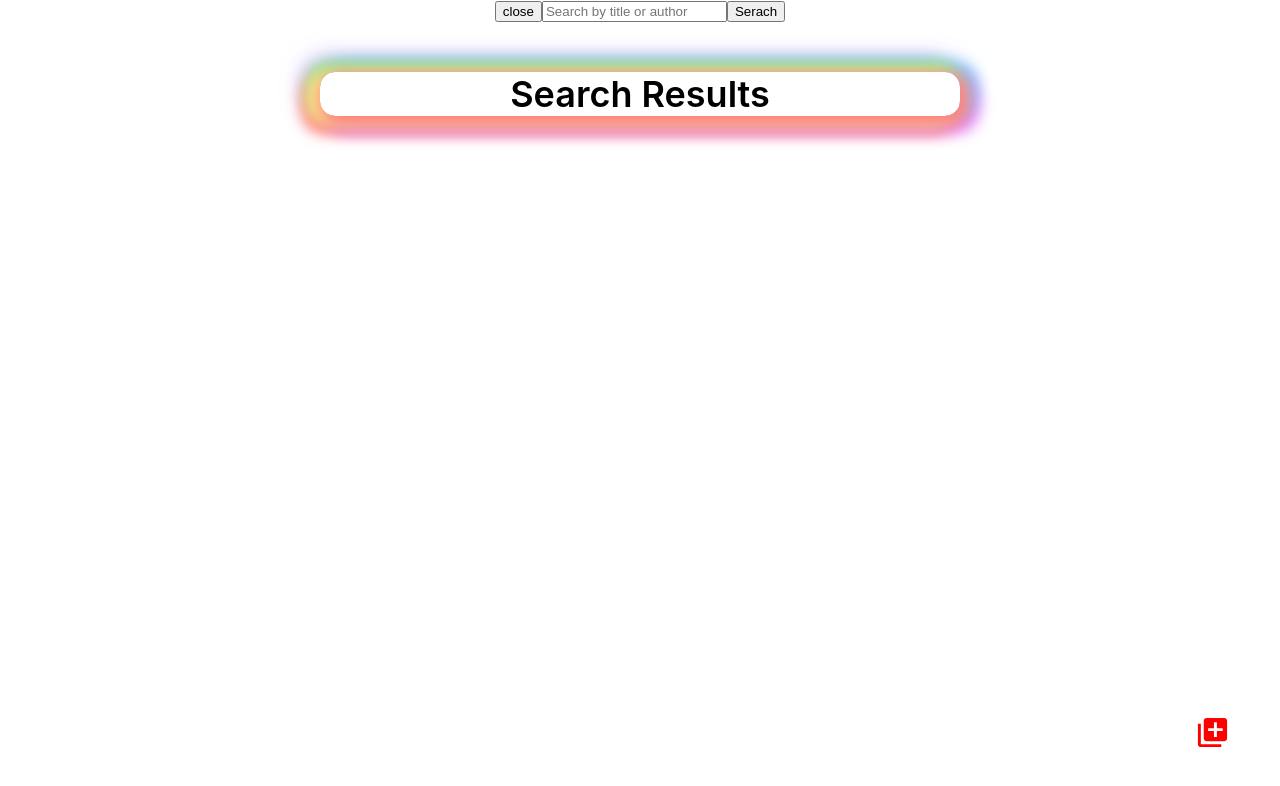
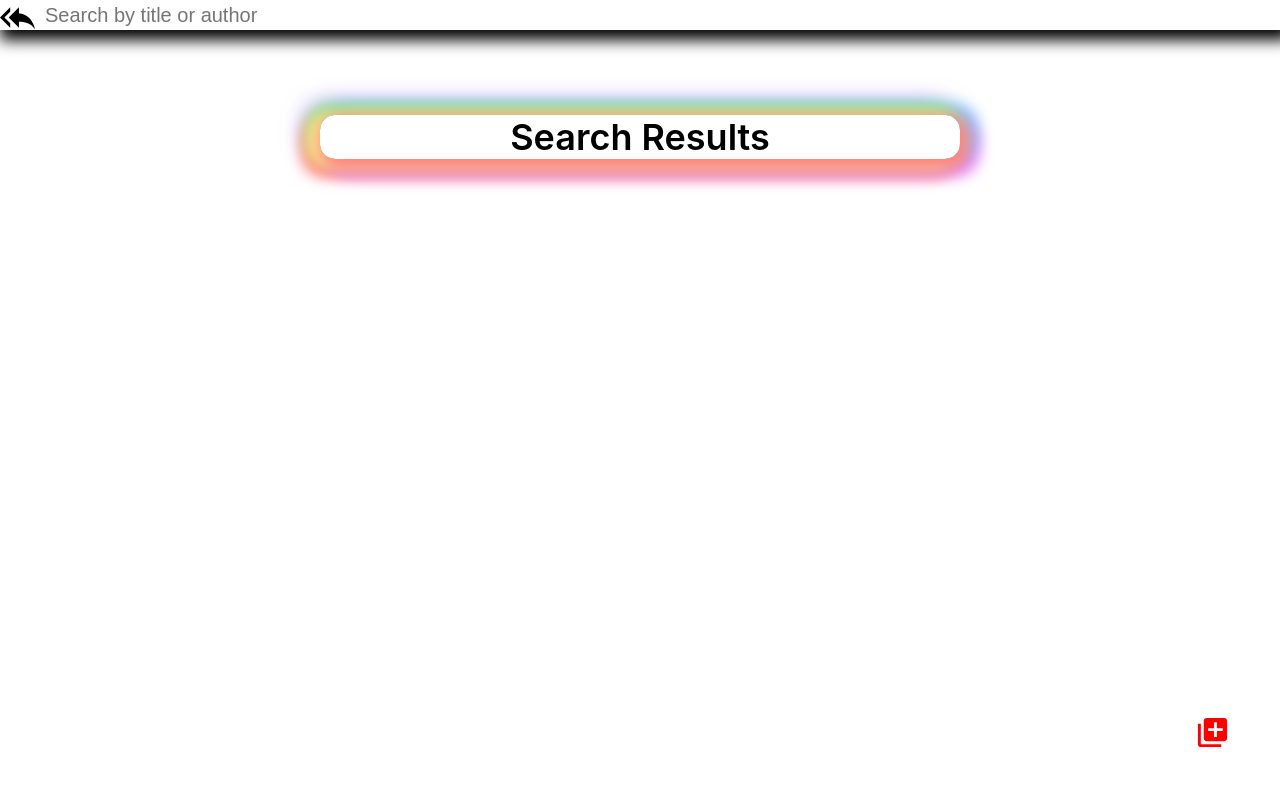
Before and after one commit to kmasaleh/udacity-reactnd-myreads, a React (Create React App) app: page / in a window 1280 px wide. Both pictures are taken after a click on the icon 1212 px from the left and 732 px from the top of the page. Shown: the top 786 px of the page. Built offline with nearby package versions, Linux system fonts and the light colour scheme.

Commit message:
Solving bugs

```diff
--- a/src/App.js
+++ b/src/App.js
@@ -3,11 +3,10 @@ import './App.css';
 import BookShelfComponent from './components/BookShelfComponent'
 import LibraryAddIcon from '@material-ui/icons/LibraryAdd';
 import SearchComponent from './components/SearchComponent';
-import Icon from '@material-ui/core/Icon';
-import {BookInfo, BookStatus,fromRawBooksToInfoBooks,mergeSearchWithUserBooks, mergeUserBooksWithSearch} from './../src/utilities/BookInfo'
+import { BookStatus,fromRawBooksToInfoBooks,mergeSearchWithUserBooks, mergeUserBooksWithSearch} from './../src/utilities/BookInfo'
 import {search,getAll} from './BooksAPI';
 
-var books = require('./books-mock.json').books; //(with path)
+//var books = require('./books-mock.json').books; //(with path)
 
 //var userBookStore =[];
 class  App extends Component {
@@ -16,7 +15,7 @@ class  App extends Component {
 
     this.state = {
       userBookStore : null ,
-      searchResultBooks : new Array() ,
+      searchResultBooks : [],
       searchOpened :false
     }
 
@@ -41,24 +40,34 @@ class  App extends Component {
   }
 
   applySearch =(text)=>{
+
+    let p = new Promise((resolve,reject)=>{
       if(text===null || text==="")
       {
-      getAll().then((books)=>{
+        getAll()
+        .then((books)=>{
           let searchBooks = fromRawBooksToInfoBooks(books);
           this.searchResultBooks = mergeSearchWithUserBooks(searchBooks,this.userBookStore);
           this.forceUpdate();
-    });
+          resolve();
+        })
+        .catch(error=> reject(error));
       }
       else{
-      search(text).then((books)=>{
+        search(text)
+        .then((books)=>{
             let searchBooks = fromRawBooksToInfoBooks(books);
             //let s = { searchResults : mergeSearchWithUserBooks(searchBooks,this.userBookStore)};
             //this.setState(s);
             this.searchResultBooks = mergeSearchWithUserBooks(searchBooks,this.userBookStore);
             //this.userBookStore = s;
             this.forceUpdate();
+            resolve();
+        })
+        .catch(error=> reject(error));
+      }
     });
-    }
+    return p;
 }
 
 closeSearch = ()=>{
@@ -77,14 +86,17 @@ drawShelves = ()=> {
   var infoRead = { books :this.getReadBooks(),title:"Read", refresh:this.refreshViews}
   return (
     <div>
-
-      <BookShelfComponent  info={infoWanttoRead}> </BookShelfComponent>
-      <BookShelfComponent  info={infoCurentlyReading}> </BookShelfComponent>
-      <BookShelfComponent  info={infoRead}></BookShelfComponent>
+      <BookShelfComponent  info={infoWanttoRead}/>
+      <BookShelfComponent  info={infoCurentlyReading}/>
+      <BookShelfComponent  info={infoRead}/>
     </div>
   );
 }
   render(){
+    var infoWanttoRead = { books :this.getWanttoReadBooks(),title:"Want To Read", refresh:this.refreshViews} ;
+    var infoCurentlyReading = { books :this.getReadingBooks(),title:"Currently Reading", refresh:this.refreshViews}
+    var infoRead = { books :this.getReadBooks(),title:"Read", refresh:this.refreshViews}
+
     return (
       <div className="App">
           { this.state.searchOpened &&
@@ -92,7 +104,16 @@ drawShelves = ()=> {
           }
 
            {
-            this.state.searchOpened===false &&  this.drawShelves()
+            this.state.searchOpened===false &&
+            (
+              <div>
+                <BookShelfComponent  info={infoWanttoRead}/>
+                <BookShelfComponent  info={infoCurentlyReading}/>
+                <BookShelfComponent  info={infoRead}/>
+              </div>
+            )
+
+            //this.drawShelves()
           }
           <LibraryAddIcon style={{ fontSize: 35 }} className='add' onClick={this.openSearch}></LibraryAddIcon>
 
--- a/src/components/BookComponent.js
+++ b/src/components/BookComponent.js
@@ -1,18 +1,11 @@
 import React,{Component} from 'react';
 import './BookComponent.css';
 import Icon from '@material-ui/core/Icon';
-import {AssignmentIcon}  from '@material-ui/icons/Assignment';
-
-
-
-
-
-export let UserBooks =  [];
 
 class BookComponent extends  Component{
     constructor(props){
         super(props);
-/*
+        /*
         this.state = {
             book: props.book
         }*/
@@ -42,21 +35,22 @@ class BookComponent extends  Component{
 //<Assignment style={{ color: red[500],fontsize:50 }}></Assignment>
 //               <Icon className="fa fa-plus-circle" />  <HomeIcon />
         return(
-            <div className='book-container'>
-               <div className='thumb-container'>
-                <img src={book.thumb} alt='thumbnail'/>
+            <div className='book-container' key={book.id}>
+               <div className='thumb-container' >
+                <img src={book?.thumb} alt='thumbnail' />
                </div>
                <div className='title'>{this.bookTitle}</div>
                {
                    book.authors?.map(a=> <div className='author'>{a}</div>)
                 }
                <Icon style={{ fontSize: 35 }} className='bottom-right' >assignment</Icon>
-               <select  className='menu bottom-right' onChange={ev=>this.changeStatus(ev.target)}>
+               <select  className='menu bottom-right' onChange={ev=>this.changeStatus(ev.target)}
+                defaultValue={this.props.book.status.toString()} >
                <option value="-1" disabled="disabled">Move To</option>
-                    <option value="0" selected={this.props.book.status===0}>None</option>
-                    <option value="1" selected={this.props.book.status===1}>Want to Read</option>
-                    <option value="2" selected={this.props.book.status===2}>Curently Reading</option>
-                    <option value="3" selected={this.props.book.status===3}>Read</option>
+                    <option value="0" >None</option>
+                    <option value="1" >Want to Read</option>
+                    <option value="2" >Curently Reading</option>
+                    <option value="3" >Read</option>
                 </select>
             </div>
         );
--- a/src/components/BookShelfComponent.css
+++ b/src/components/BookShelfComponent.css
@@ -14,4 +14,5 @@
     padding-bottom: 50px;
     margin: auto;
     text-align: center;
+    margin-top: 35px;
 }
--- a/src/components/SearchComponent.css
+++ b/src/components/SearchComponent.css
@@ -1,6 +1,47 @@
 .search-container{
-    height: 50px;
+    height: 30px;
+    width: 100%;
+    display: flex;
+    margin: 0;
+    -webkit-box-shadow: 5px 5px 15px 5px #000000;
+    box-shadow: 5px 5px 15px 5px #000000;
 }
 .search-container input{
-    height: 50px !important;
+    padding: 15px 10px;
+    font-size: 1.25em;
+    border: none;
+    outline: none;
+    flex: 1;
+    margin-left: 0;
 }
+.close-search{
+    cursor: pointer;
+}
+
+
+.loader {
+    /*
+    border: 16px solid #f3f3f3;
+    border-top: 16px solid #3498db;
+    */
+    border: 16px solid blue;
+    border-top: 16px solid red;
+
+    border-radius: 50%;
+    width: 40px;
+    height: 40px;
+    animation: spin 2s linear infinite;
+    margin: auto;
+   margin-top: 50px;
+
+
+  }
+
+  @keyframes spin {
+    0% { transform: rotate(0deg); }
+    100% { transform: rotate(360deg); }
+  }
+
+  .loader-container{
+    padding: 20px;
+  }
--- a/src/components/SearchComponent.js
+++ b/src/components/SearchComponent.js
@@ -1,6 +1,7 @@
 import React,{Component} from 'react';
-import './BookShelfComponent.css';
+import './SearchComponent.css';
 import BookShelfComponent from './BookShelfComponent';
+import ReplyAllSharpIcon from '@material-ui/icons/ReplyAllSharp';
 
 class SearchComponent extends  Component{
     constructor(props){
@@ -8,17 +9,42 @@ class SearchComponent extends  Component{
 
         this.state = {
             searchText:"" ,
-            searchResults :this.props.books
+            searchResults :this.props.books,
+            inProgressSearch :false
         }
+        this.inProgressSearch =false;
+        this.userIsWriting =false;
     }
 
     handleChange= (text)=>{
-        this.setState({searchText:text});
+        let t= text;
+        if(this.userIsWriting)
+            return;
+        let That =this;
+        setTimeout(()=>{
+            That.setState({searchText:t});
+            That.userIsWriting=false;
+            That.applySearch();
+            t="";
+        },400)
+
+
     }
 
     applySearch =()=>{
+        let That =this;
+        this.setState({inProgressSearch:true});
+        //this.inProgressSearch=true;
         const {search} = this.props;
-        search(this.state.searchText);
+        search(this.state.searchText)
+        .then(()=> {
+            this.setState({inProgressSearch:false});
+            //That.inProgressSearch=false
+        })
+        .catch(e=> {
+            this.setState({inProgressSearch:false});
+            //That.inProgressSearch=false
+        });
     }
     render(){
         let info ={
@@ -27,17 +53,20 @@ class SearchComponent extends  Component{
             refresh:null
         };
         return (
-            <div className="search-container">
-                <button onClick={this.props.close}> close</button>
-                <input type='text' placeholder="Search by title or author" onChange={
-                    ($event)=>this.handleChange($event.target.value)
-                }></input>
-                <button onClick={this.applySearch}>Serach</button>
+            <div>
+                <div className="search-container">
+                    <ReplyAllSharpIcon style={{ fontSize: 35 }} className="close-search" onClick={this.props.close}></ReplyAllSharpIcon>
+                    <input type='text' placeholder="Search by title or author"
+                        onChange={($event)=>this.handleChange($event.target.value)}>
+                    </input>
+                </div>
+                <div className="loader" style={{display:this.state.inProgressSearch?'block':'none'}}></div>
+
+
                 <BookShelfComponent info={info}/>
             </div>
         )
     }
 }
-
-
+//{this.inProgressSearch && (<div className="loader"></div>) }
 export default SearchComponent;
--- a/src/utilities/BookInfo.js
+++ b/src/utilities/BookInfo.js
@@ -42,7 +42,7 @@ export const mergeUserBooksWithSearch = (searchBooks,userBooks)=>{
             if(t==null) userBooks.push(book);
         }
         else{
-            userBooks = new Array();
+            userBooks = [];
             if(book.status!==BookStatus.None)
                 userBooks.push(book);
         }
```
Lines whose indentation alone changed are shown as unchanged.
